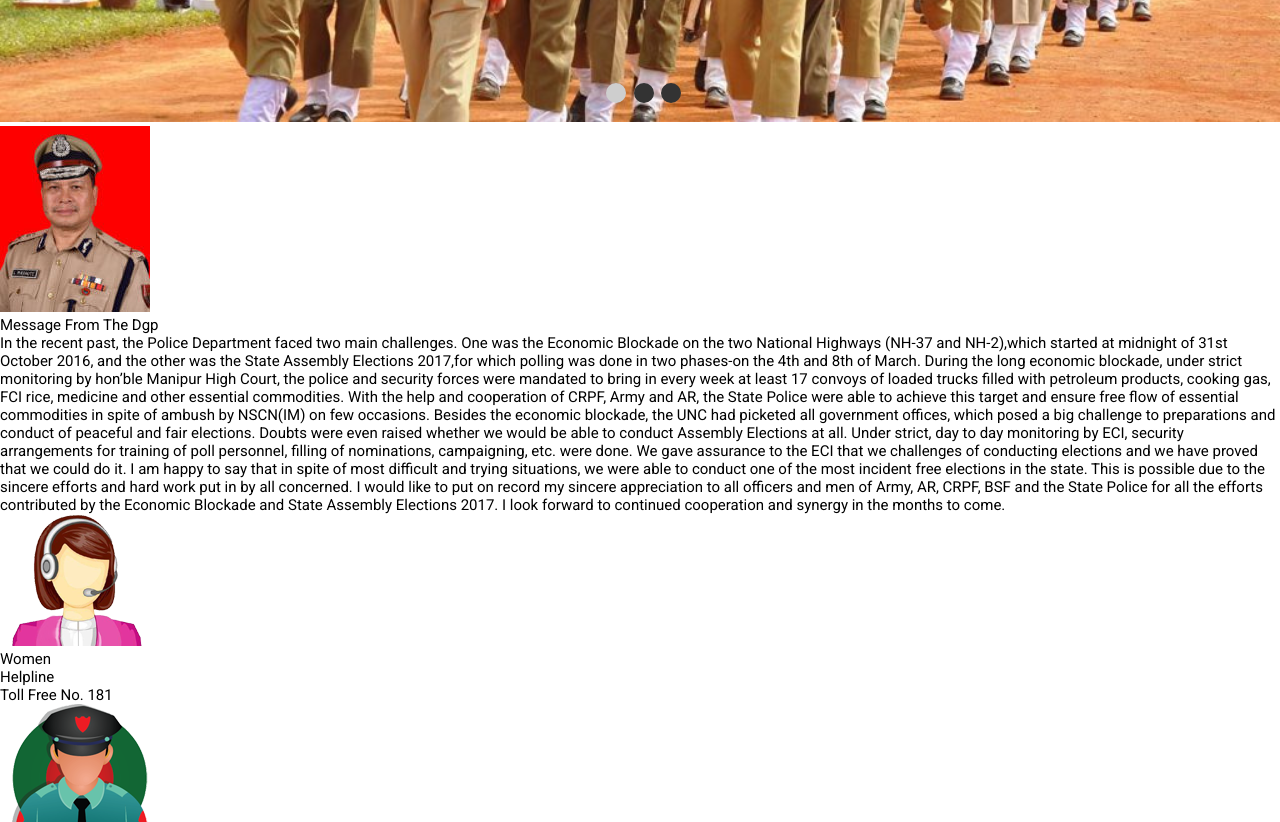
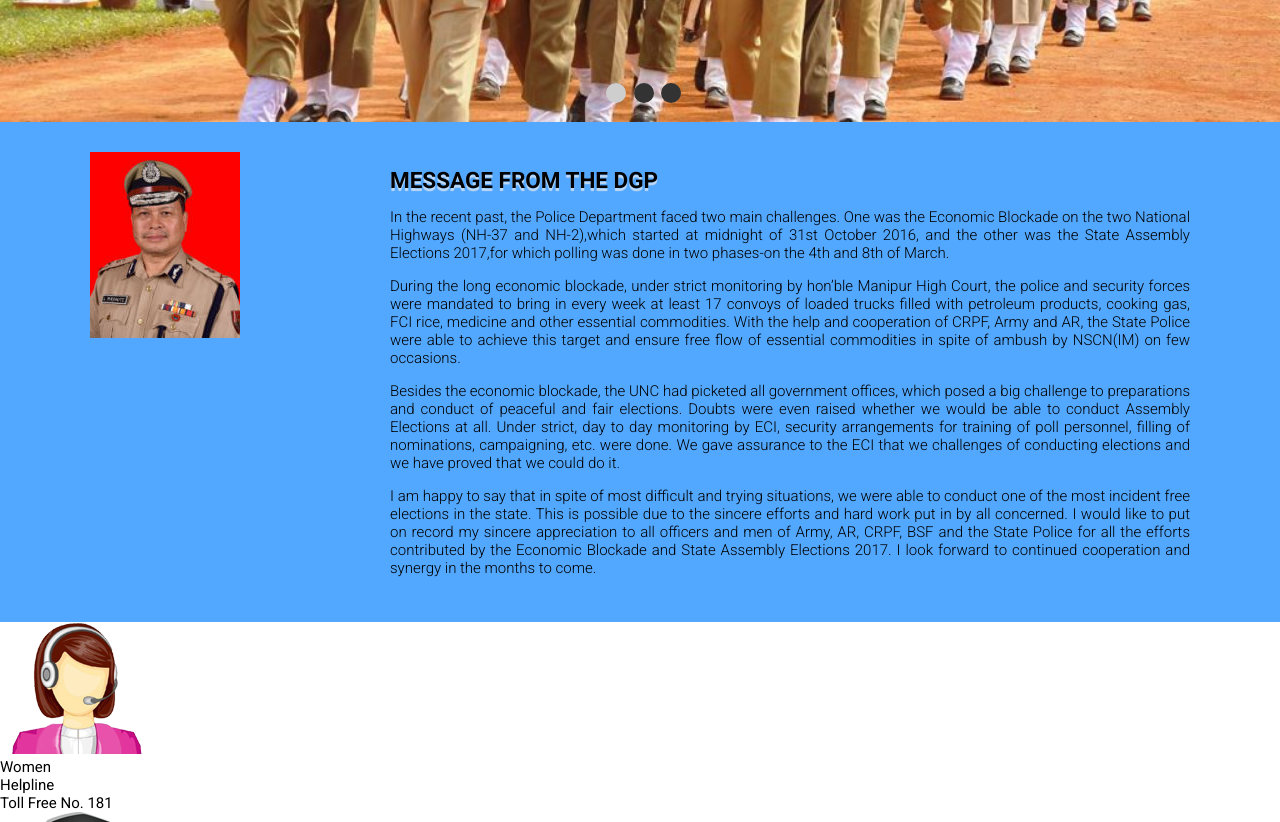
Before and after one commit to chetanhaobijam/Manipur_Police_Clone, a plain HTML site: page index.html in a window 1280 px wide. Shown: the part 500-1322 px from the top of the page. Drawn offline with Linux system fonts and the light colour scheme.

Commit message:
Finished Styling the DGP Message Section

```diff
--- a/assets/styles.css
+++ b/assets/styles.css
@@ -142,3 +142,28 @@ body, html {
 .active-circle {
   background-color: var(--circle-gray);
 }
+
+#dgp-message {
+  background-color: var(--message-blue);
+  margin-top: -0.3rem;
+  padding: 2rem 6rem;
+}
+
+#message {
+  margin-left: 10rem;
+  text-align: justify;
+}
+
+#message-title {
+  margin-top: 1rem;
+  font-size: 1.5rem;
+  font-weight: 700;
+  text-transform: uppercase;
+  margin-bottom: 1rem;
+  text-shadow: 0 3px 1px #efefefb3;
+}
+
+#message p {
+  margin-bottom: 1rem;
+  font-weight: 300;
+}
--- a/index.html
+++ b/index.html
@@ -92,7 +92,7 @@
   </section>
 
   <!-- DGP Message Section -->
-  <section id="dgp-message">
+  <section id="dgp-message" class="d-flex">
     <div id="dgp-photo">
       <img src="images/dgp_photo.jpg" alt="Photo of DGP">
     </div>
@@ -100,8 +100,14 @@
       <div id="message-title">Message From The Dgp</div>
       <p>
         In the recent past, the Police Department faced two main challenges. One was the Economic Blockade on the two National Highways (NH-37 and NH-2),which  started at midnight of 31st October 2016, and the other was the State Assembly Elections 2017,for which polling was done in two phases-on the 4th and  8th of March.
+      </p>
+      <p>
         During the long economic blockade, under strict monitoring by hon’ble Manipur High Court, the police and security forces were mandated to bring in every week at least 17 convoys of loaded trucks filled with petroleum products, cooking gas, FCI rice, medicine and other essential commodities. With the help and cooperation of CRPF, Army and AR, the State Police were able to achieve this target and ensure free flow of essential commodities in spite of ambush by NSCN(IM) on few occasions.
+      </p>
+      <p>
         Besides the economic blockade, the UNC had picketed all government offices, which posed a big challenge to preparations and conduct of peaceful and fair elections. Doubts were even raised whether we would be able to conduct Assembly Elections at all. Under strict, day to day monitoring by ECI, security arrangements for training of poll personnel, filling of nominations, campaigning, etc. were done. We gave assurance to the ECI that we challenges of conducting elections and we have proved that we could do it.
+      </p>
+      <p>
         I am happy to say that in spite of most difficult and trying situations, we were able to conduct one of the most incident free elections in the state. This is possible due to the sincere efforts and hard work put in by all concerned.
         I would like to put on record my sincere appreciation to all officers and men of Army, AR, CRPF, BSF and the State Police for all the efforts contributed by the Economic Blockade and State Assembly Elections 2017. I look forward to continued cooperation and synergy in the months to come.
       </p>
```
